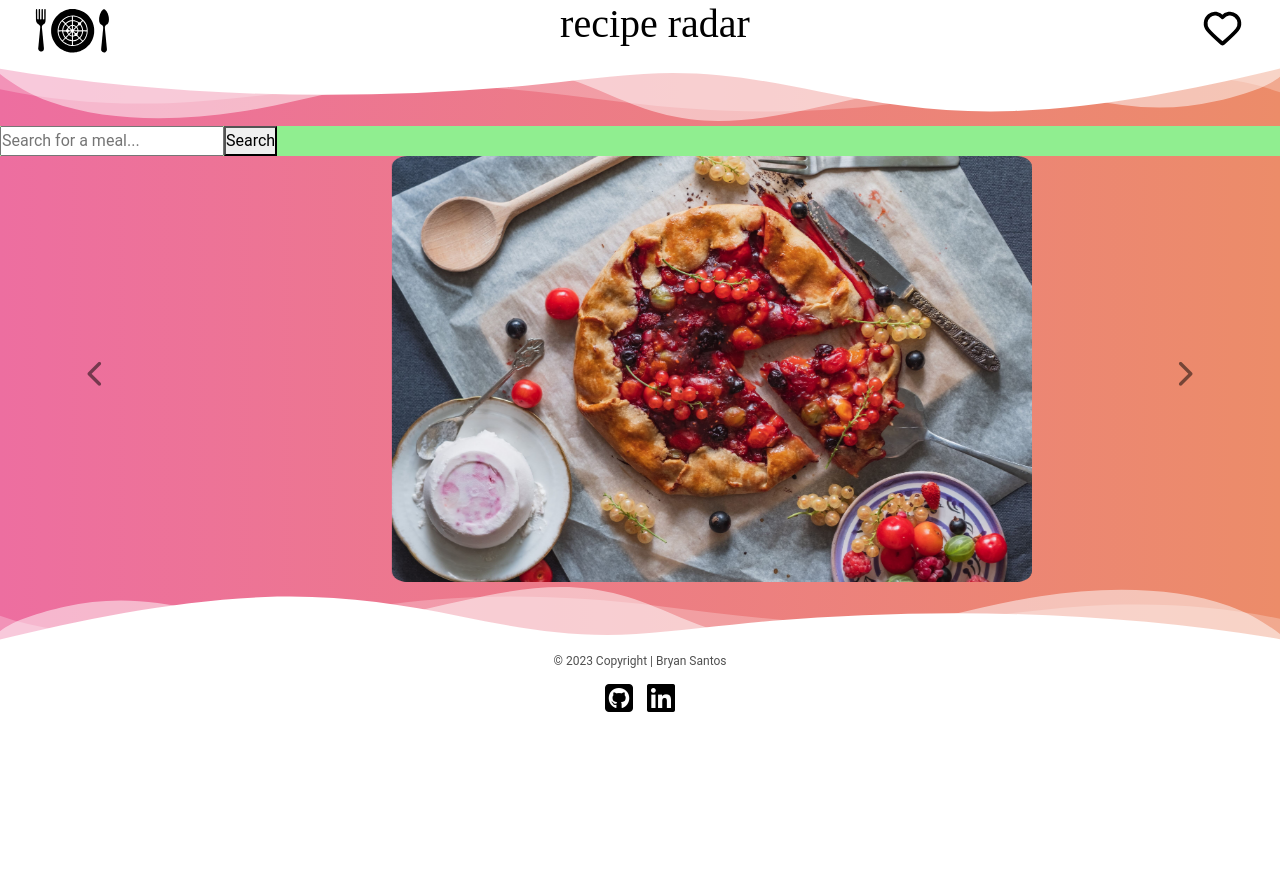
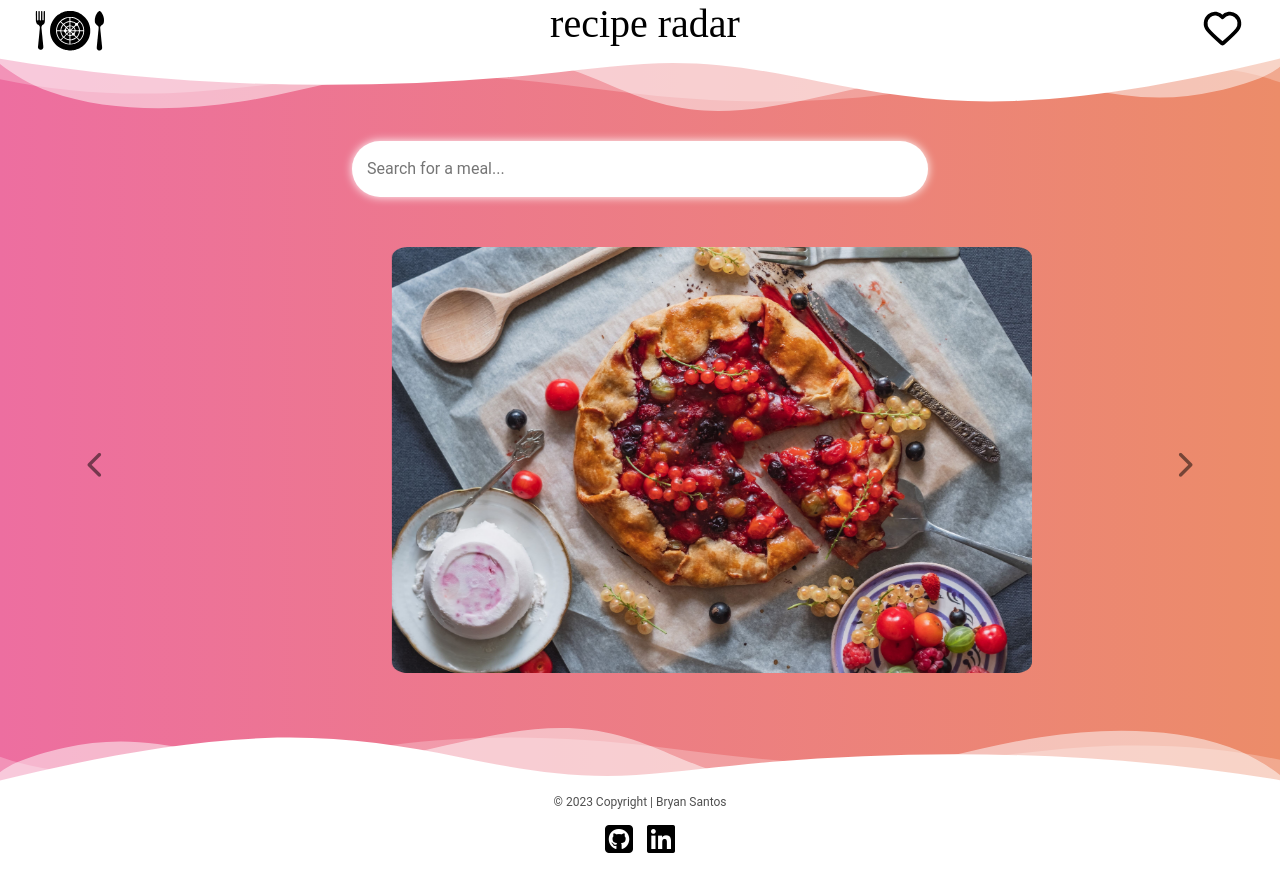
Before and after one commit to bryandevelops/RecipeRadar, a React (Vite) app: page / in a window 1280 px wide. Before the commit the page ends 800 px from the top, so only its background shows below. Built offline with nearby package versions, Linux system fonts and the light colour scheme; a web font is replaced by a local one.

Commit message:
Style Search Bar, Header, and Carousel components

```diff
--- a/src/components/Header/Header.css
+++ b/src/components/Header/Header.css
@@ -6,13 +6,13 @@ header {
   display: flex;
   justify-content: space-between;
   align-items: center;
-  margin-bottom: 10px;
+  /* margin-bottom: 10px; */
 }
 
 .logo-svg {
   margin-left: 35px;
   margin-top: 5px;
-  width: 75px
+  width: 70px
 }
 
 .title {
@@ -20,6 +20,7 @@ header {
   text-align: center;
   color: black;
   font-size: 2.5em;
+  margin-right: 15px;
 }
 
 .heart-svg {
--- a/src/components/RecipeCardList/RecipeCardList.css
+++ b/src/components/RecipeCardList/RecipeCardList.css
@@ -1,3 +1,8 @@
 .recipe-cards-container {
   /* background-color: purple; */
+  padding-bottom: 50px;
 }
+
+.recipe-cards-list {
+  margin: 0;
+}
--- a/src/components/RecipeCardList/RecipeCardList.jsx
+++ b/src/components/RecipeCardList/RecipeCardList.jsx
@@ -5,7 +5,7 @@ import './RecipeCardList.css';
 export default function RecipeCardList ({ mealData }) {
   function mealDataLoaded() {
     return (
-      <ul>
+      <ul className='recipe-cards-list'>
         {mealData.map((meal, i) => {
           return <RecipeCard key={i} {...meal}/>
         })}
--- a/src/components/SearchBar/SearchBar.css
+++ b/src/components/SearchBar/SearchBar.css
@@ -1,3 +1,21 @@
 .search-bar-container {
-  background-color: lightgreen;
+  display: flex;
 }
+
+.meal-input {
+  border: none;
+  border-top-left-radius: 80px 80px;
+  border-bottom-left-radius: 80px 80px;
+  border-top-right-radius: 80px 80px;
+  border-bottom-right-radius: 80px 80px;
+  padding: 15px;
+  width: 45vw;
+  margin: 25px auto 50px auto;
+  box-shadow: 0 0 10px #ffffff;
+}
+
+.meal-input:focus {
+  outline: none !important;
+  border: 1px solid #00000094;
+  box-shadow: 0 0 15px #719ECE;
+}
--- a/src/components/SearchBar/SearchBar.jsx
+++ b/src/components/SearchBar/SearchBar.jsx
@@ -13,9 +13,9 @@ export default function SearchBar ({ setMealData }) {
   return (
     <section className='search-bar-container'>
       <input type='text' placeholder='Search for a meal...' ref={searchInput}
-        onKeyDown={(e) => { if (e.key === 'Enter') handleClick() }}
+        className='meal-input' onKeyDown={e => { if (e.key === 'Enter') handleClick() }}
       />
-      <button onClick={handleClick}>Search</button>
+      {/* <button onClick={handleClick}>Search</button> */}
     </section>
   );
 }
```
